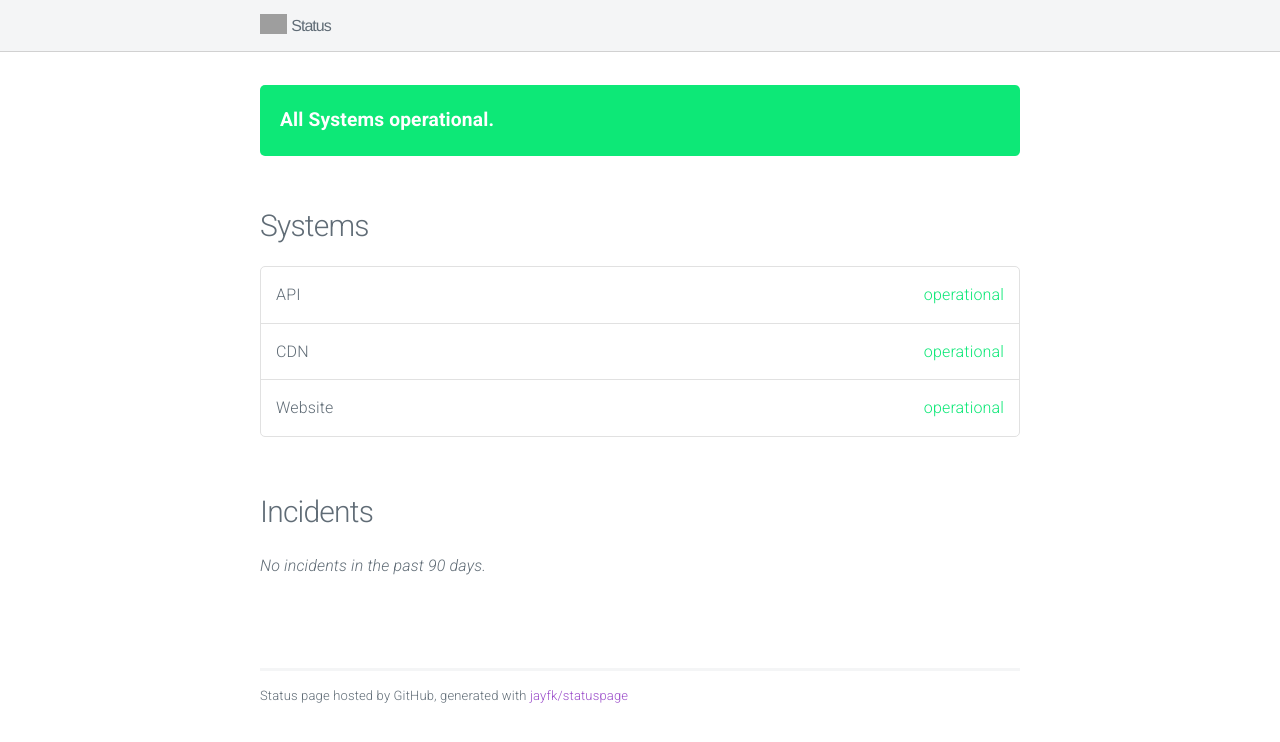
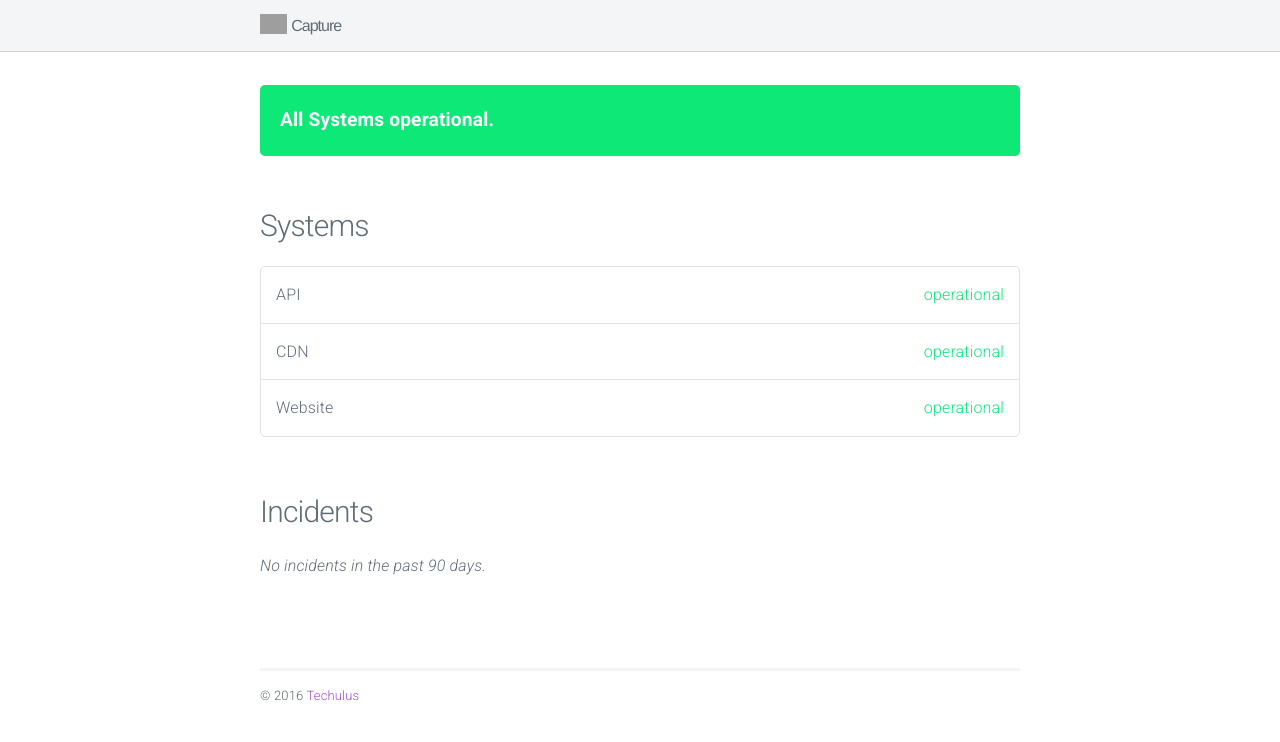
Before and after one commit to arjunkomath/capture-techulus-status, a plain HTML site: page index.html in a window 1280 px wide. Drawn offline with nearby package versions, Linux system fonts and the light colour scheme; no server answers; grey boxes are pictures that could not be loaded.

Commit message:
update index

```diff
--- a/index.html
+++ b/index.html
@@ -3,11 +3,11 @@
 	<head>
 		<meta charset="utf-8">
 		<meta name="robots" content="index, follow">
-		<title>Status</title>
+		<title>Capture</title>
 		<link rel="stylesheet" href="https://fonts.googleapis.com/css?family=Roboto:300,300italic,700,700italic">
 		<link rel="stylesheet" href="https://cdnjs.cloudflare.com/ajax/libs/normalize/3.0.3/normalize.css">
 		<link rel="stylesheet" href="style.css">
-		<link rel="icon" href="https://raw.githubusercontent.com/jayfk/statuspage/master/template/favicon.png">
+		<link rel="icon" href="https://capture.techulus.in/assets/paper_img/favicon.ico">
 		<link rel="prefetch" type="application/l10n" href="translations.ini" />
 	</head>
 	<body>
@@ -18,8 +18,8 @@
 				<section class="container">
 
 					<a class="navigation-title" href="">
-						<img class="img" src="https://raw.githubusercontent.com/jayfk/statuspage/master/template/logo.png" height="30">
-						<h1 class="title">Status</h1>
+						<img class="img" src="https://capture.techulus.in/assets/paper_img/logo.png" height="30">
+						<h1 class="title">Capture</h1>
 					</a>
 
 
@@ -61,7 +61,7 @@
 			<footer class="footer">
 				<section class="container">
 					<hr/>
-					<p>Status page hosted by GitHub, generated with <a href='https://github.com/jayfk/statuspage'>jayfk/statuspage</a></p>
+					<p>© 2016 <a href='https://capture.techulus.in/'>Techulus</a></p>
 				</section>
 			</footer>
 
```
